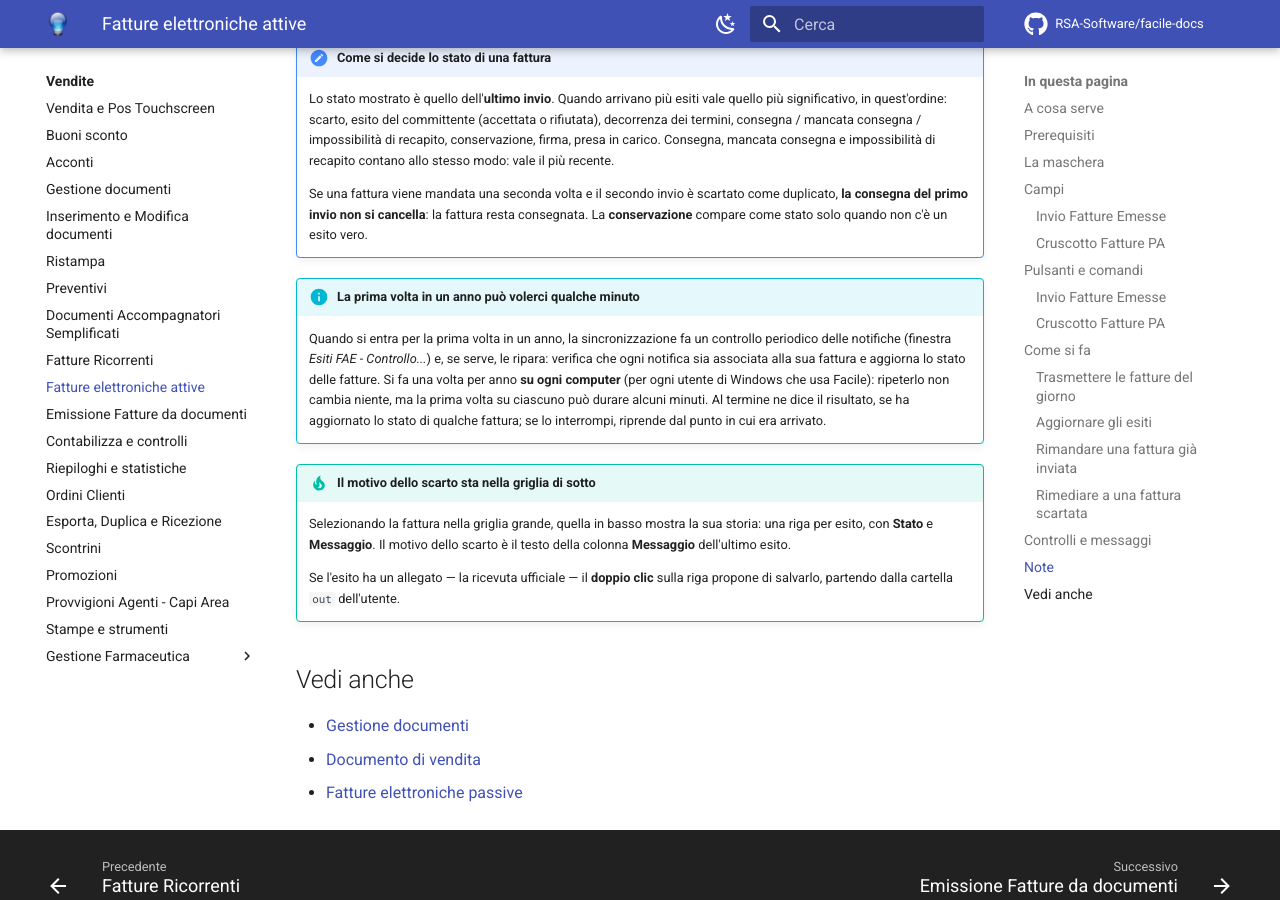
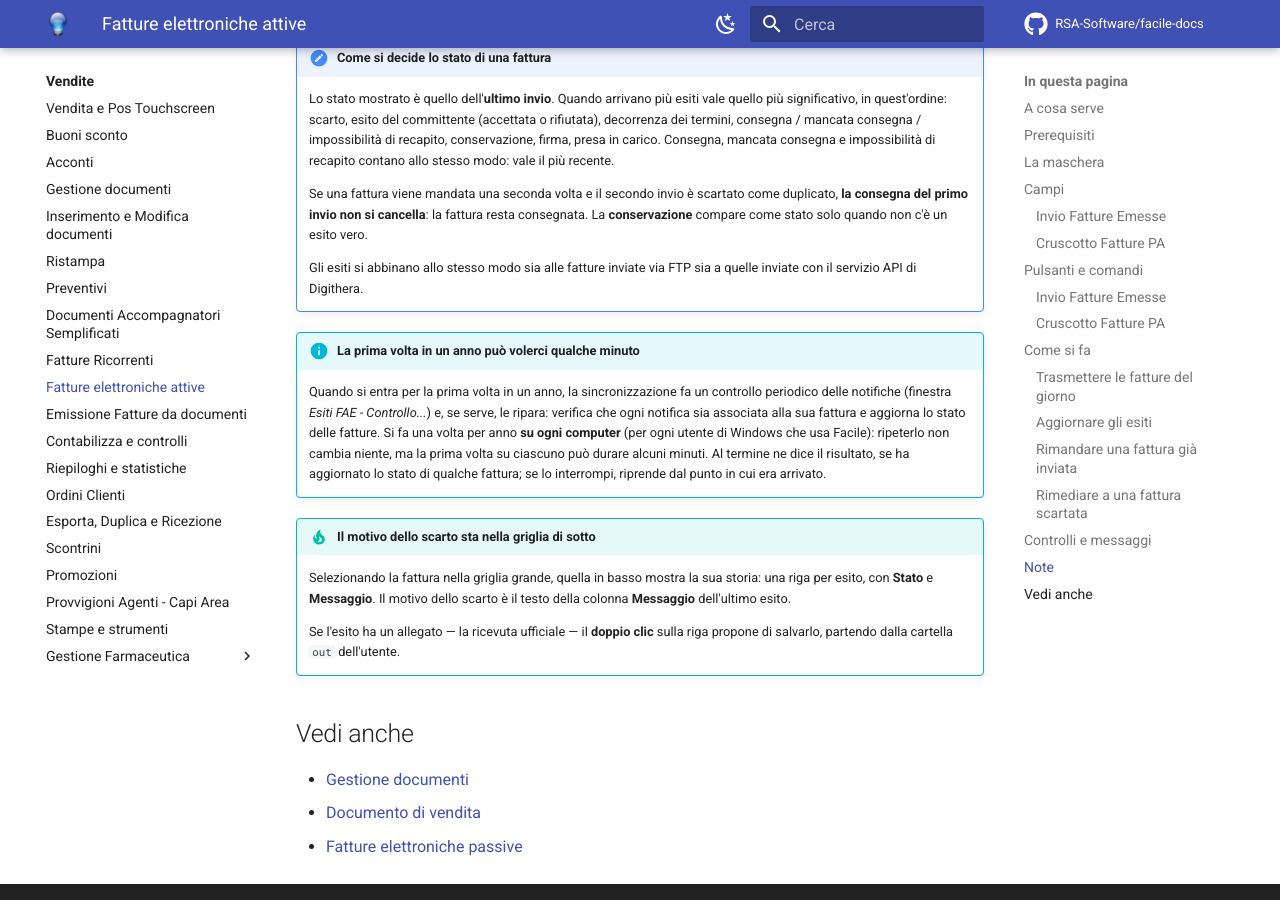
Before and after one commit to RSA-Software/facile-docs, an MkDocs documentation site: the page built from docs/moduli/vendite/fatture-elettroniche-attive.md, in a window 1280 px wide and 900 px high, scrolled down 9166 px. Built offline with MkDocs 1.6.1 and Material for MkDocs 9.7.7, drawn with Linux system fonts in a browser that asks for light colours; comment, search, counter and statistics services are not loaded.

Commit message:
Fatture elettroniche attive: esiti anche per le fatture inviate con le API
Co-Authored-By: Claude Opus 5.5 <noreply@anthropic.com>
Claude-Session: https://claude.ai/code/session_01CChYRiPwrCuYDsUHSsos32

```diff
--- a/docs/moduli/vendite/fatture-elettroniche-attive.md
+++ b/docs/moduli/vendite/fatture-elettroniche-attive.md
@@ -256,6 +256,9 @@ Non applicabile.
     la fattura resta consegnata. La **conservazione** compare come stato solo
     quando non c'è un esito vero.
 
+    Gli esiti si abbinano allo stesso modo sia alle fatture inviate via FTP sia
+    a quelle inviate con il servizio API di Digithera.
+
 !!! info "La prima volta in un anno può volerci qualche minuto"
 
     Quando si entra per la prima volta in un anno, la sincronizzazione fa un
```
